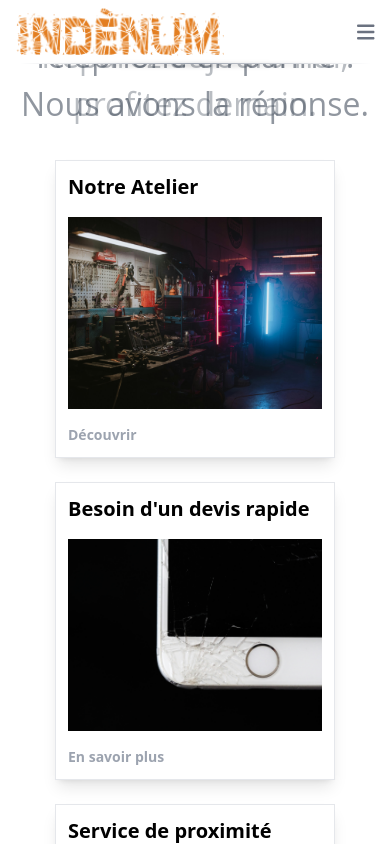
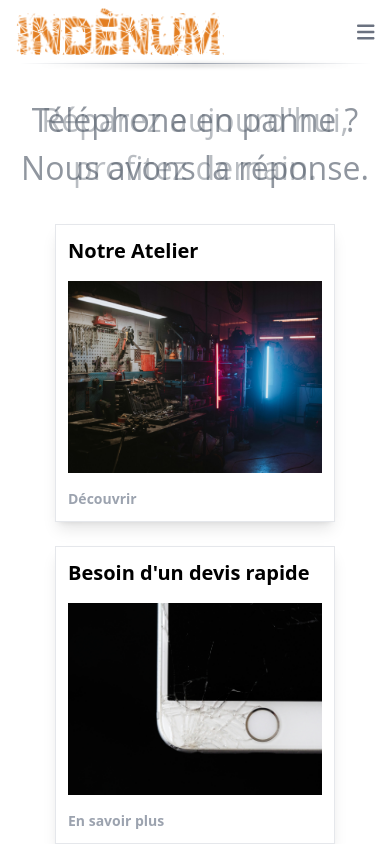
Before and after one commit to jo33200/indenum, a React (Vite) app: page / in a window 390 px wide. Shown: the top 844 px of the page. Built offline with nearby package versions, Linux system fonts and the light colour scheme.

Commit message:
Update HomePage component to adjust top padding for improved layout

```diff
--- a/src/pages/home/home.jsx
+++ b/src/pages/home/home.jsx
@@ -12,7 +12,7 @@ const HomePage = () => {
   const [isModalOpen, setIsModalOpen] = useState(false);
 
   return (
-    <div className="flex h-auto w-full flex-col items-center pt-20">
+    <div className="flex h-auto w-full flex-col items-center pt-36 md:pt-20">
       {/* Carousel Section */}
       <section className="w-full flex items-center justify-center">
         <Carousel />
```
